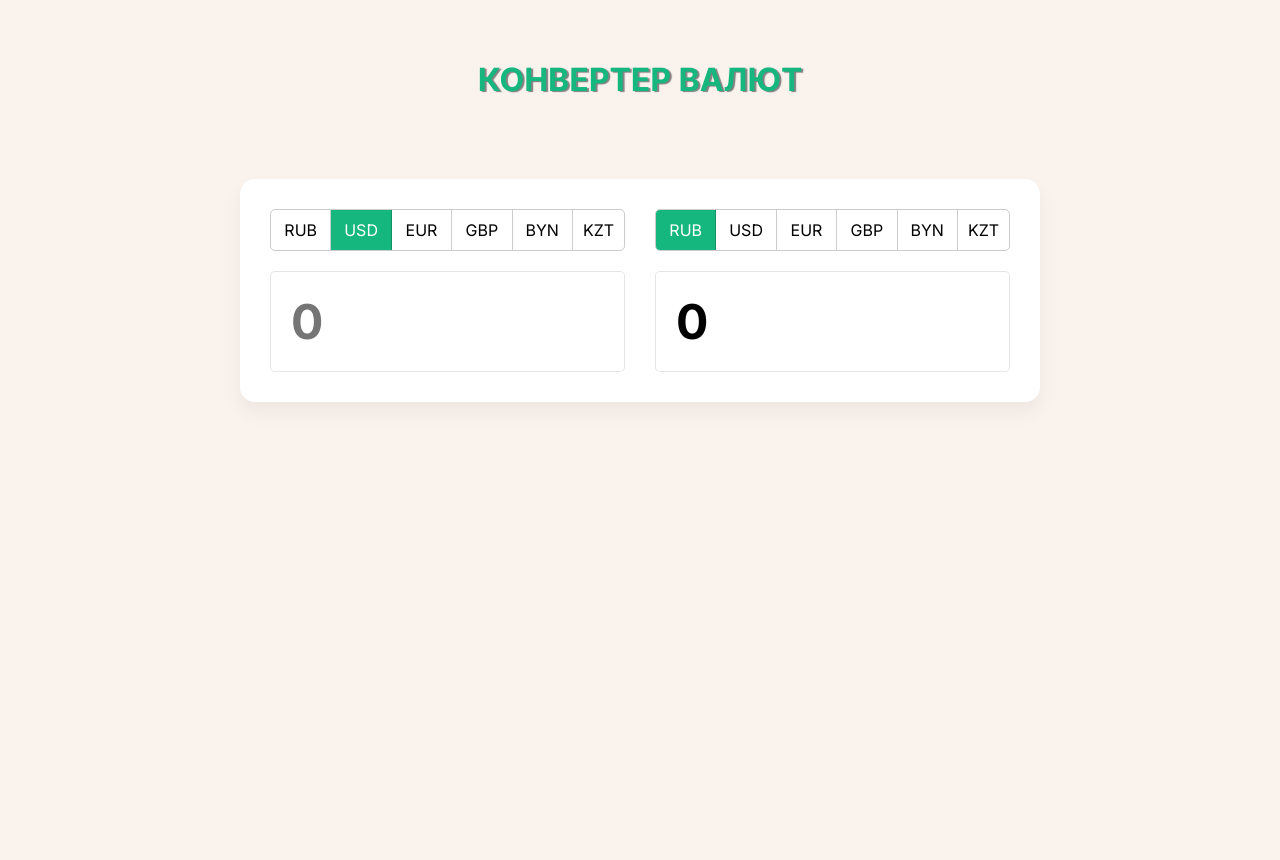
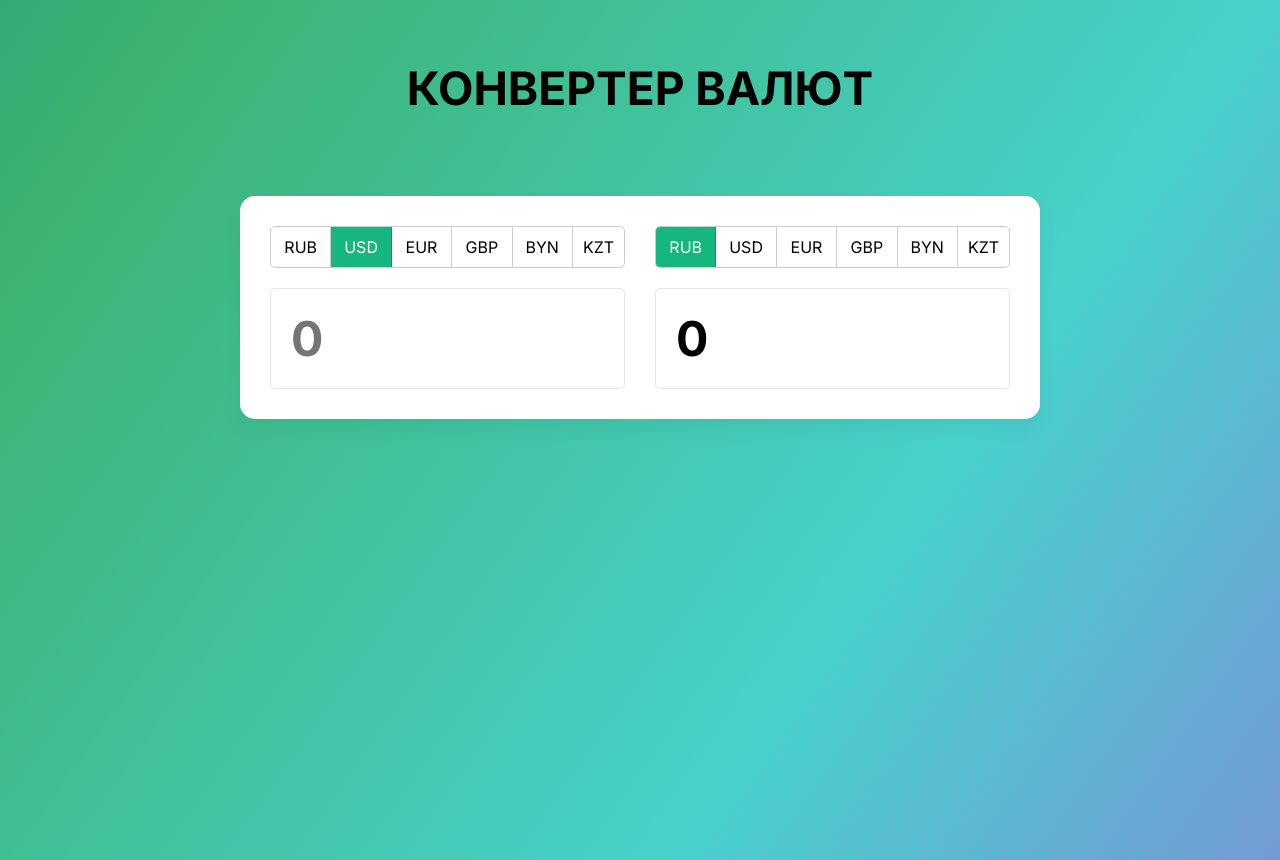
Before and after one commit to glazachevand/react-currency-converter, a React (Create React App) app: page / in a window 1280 px wide. Before the commit the page ends 800 px from the top, so only its background shows below. Built offline with nearby package versions, Linux system fonts and the light colour scheme; no server answers.

Commit message:
background

```diff
--- a/src/index.css
+++ b/src/index.css
@@ -1,13 +1,40 @@
 body {
   margin: 0;
-  font-family: -apple-system, BlinkMacSystemFont, 'Segoe UI', 'Roboto', 'Oxygen',
-    'Ubuntu', 'Cantarell', 'Fira Sans', 'Droid Sans', 'Helvetica Neue',
-    sans-serif;
+  padding: 0;
+  font-family: -apple-system, BlinkMacSystemFont, 'Segoe UI', 'Roboto', 'Oxygen', 'Ubuntu',
+    'Cantarell', 'Fira Sans', 'Droid Sans', 'Helvetica Neue', sans-serif;
   -webkit-font-smoothing: antialiased;
   -moz-osx-font-smoothing: grayscale;
+  background-image: linear-gradient(
+    125deg,
+    #1e90ff,
+    #008080,
+    #3cb371,
+    #48d1cc,
+    #9370db,
+    #dda0dd,
+    #ba55d3,
+    #b22222
+  );
+  background-size: 400% 400%;
+  animation: bganimation 40s linear infinite;
+
+  height: 100vh;
+  overflow: hidden;
+}
+
+@keyframes bganimation {
+  0% {
+    background-position: 0% 50%;
+  }
+  50% {
+    background-position: 100% 50%;
+  }
+  100% {
+    background-position: 0% 50%;
+  }
 }
 
 code {
-  font-family: source-code-pro, Menlo, Monaco, Consolas, 'Courier New',
-    monospace;
+  font-family: source-code-pro, Menlo, Monaco, Consolas, 'Courier New', monospace;
 }
--- a/src/index.scss
+++ b/src/index.scss
@@ -14,8 +14,7 @@ body {
   margin: 60px auto;
   text-align: center;
   text-transform: uppercase;
-  text-shadow: 2px 1px 1px grey;
-  color: #16b67f;
+  font-size: 46px;
 }
 
 .row {
```
